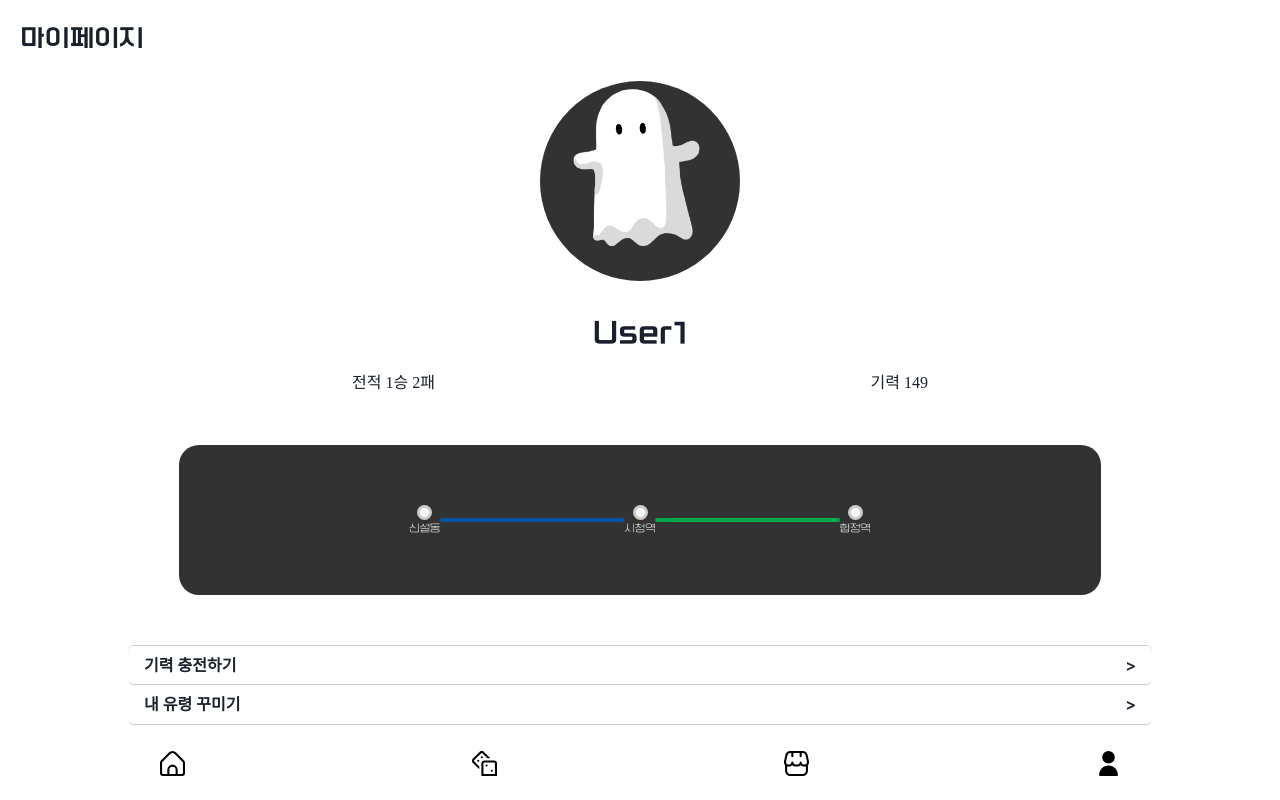
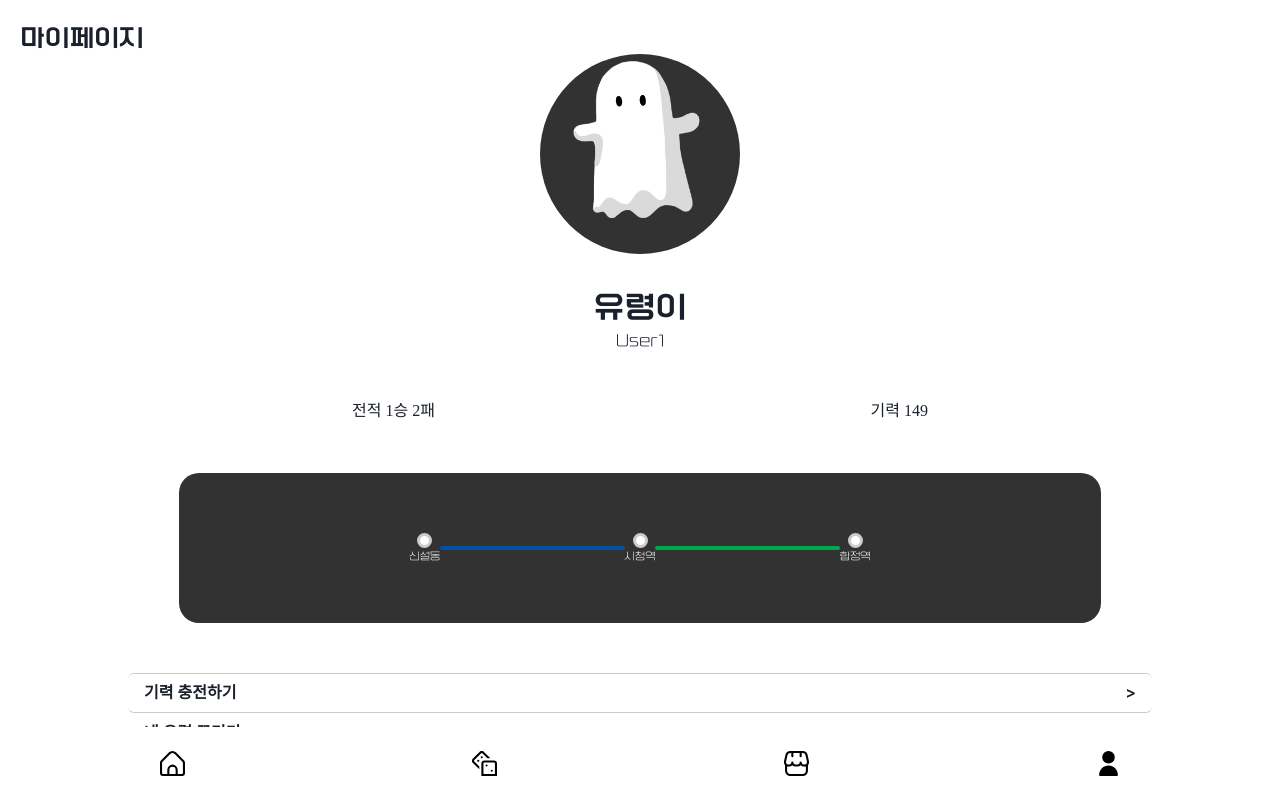
Before and after one commit to flow4camp/flow4-front, a React (Create React App) app: page /mypage in a window 1280 px wide. Built offline with nearby package versions, Linux system fonts and the light colour scheme; a web font is replaced by a local one.

Commit message:
feat: 유령 이름 수정기능 추가가

```diff
--- a/src/pages/MyPage.tsx
+++ b/src/pages/MyPage.tsx
@@ -19,15 +19,22 @@ function MyPage() {
   const [name, setName] = useState("User1");
   const [isEditing, setIsEditing] = useState(false);
   const [inputValue, setInputValue] = useState("");
+  const [ghostName, setGhostName] = useState("유령이");
+  const [isEditingGhostName, setIsEditingGhostName] = useState(false);
+  const [inputValueGhostName, setInputValueGhostName] = useState("");
 
   const handleEditClick = () => {
     setIsEditing(true);
     setInputValue(name);
+    setIsEditingGhostName(true);
+    setInputValueGhostName(ghostName);
   };
 
   const handleSaveClick = () => {
     setIsEditing(false);
     setName(inputValue);
+    setIsEditingGhostName(false);
+    setGhostName(inputValueGhostName);
   };
 
   const firstBorderColor = theme.colors.line_1_color;
@@ -73,12 +80,11 @@ function MyPage() {
               selectedShoe={null}
             />
           </Flex>
-
-          <Flex justify="space-between" style={{ marginTop: "30px" }}>
-            {isEditing ? (
+          <Flex direction="column" h="100px" style={{ marginTop: "30px" }}>
+            {isEditingGhostName ? (
               <Input
-                value={inputValue}
-                onChange={(e) => setInputValue(e.target.value)}
+                value={inputValueGhostName}
+                onChange={(e) => setInputValueGhostName(e.target.value)}
                 style={{ fontFamily: "Font-Title", alignSelf: "center" }}
               />
             ) : (
@@ -86,6 +92,20 @@ function MyPage() {
                 fontSize="3xl"
                 fontWeight="bold"
                 style={{ fontFamily: "Font-Title", alignSelf: "center" }}
+                onClick={handleEditClick}
+              >
+                {ghostName}
+              </Text>
+            )}
+            {isEditing ? (
+              <Input
+                value={inputValue}
+                onChange={(e) => setInputValue(e.target.value)}
+                style={{ fontFamily: "Font-Title-light", alignSelf: "center" }}
+              />
+            ) : (
+              <Text
+                style={{ fontFamily: "Font-Title-light", alignSelf: "center" }}
                 onClick={handleEditClick}
               >
                 {name}
@@ -100,6 +120,7 @@ function MyPage() {
               </Button>
             )}
           </Flex>
+
           <Flex
             style={{ width: "50%", marginTop: "15px" }}
             justify="space-between"
```
